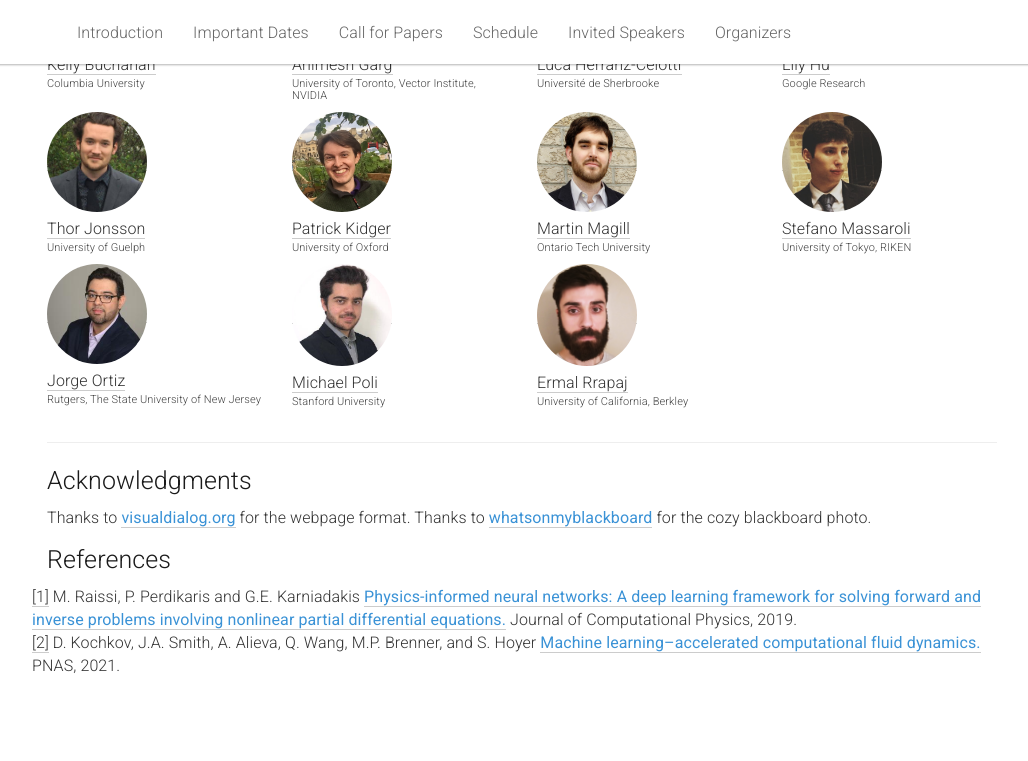
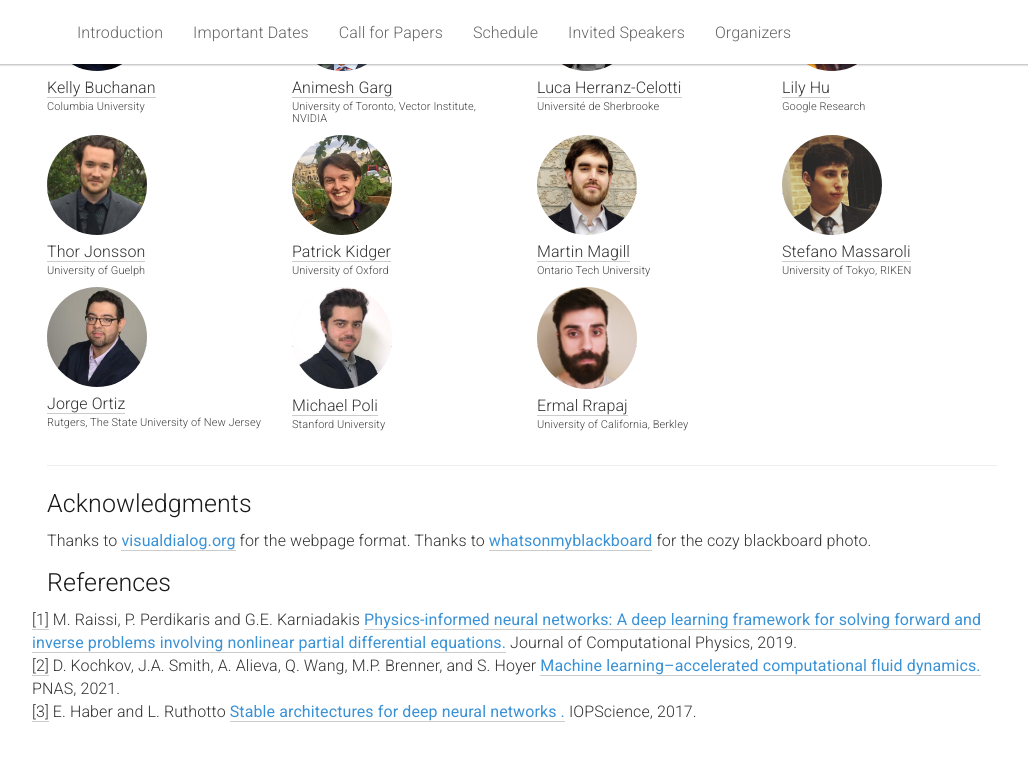
Before and after one commit to dl-de/dl-de.github.io, a Jekyll site: the page built from _pages/home.md, in a window 1280 px wide and 900 px high, scrolled down 3358 px. Shown: the top 761 px of the window, without its empty margins (118-1146 px from the left). Built offline with Jekyll 4.4.1, drawn with Linux system fonts in a browser that asks for light colours.

Commit message:
minor changes

```diff
--- a/_pages/home.md
+++ b/_pages/home.md
@@ -107,7 +107,7 @@ The scope of the workshop spans topics at the intersection of DL and DEs, includ
       <li>How can DE models provide insights into DL?
       <ul>
         <li>What families of functions are best represented by different neural architectures?</li>
-        <li>Can this connection guide the design of new neural architectures?</li>
+        <li>Can this connection guide the design of new neural architectures?</li> <a href="#note1" id="note2ref">[3]</a>
         <li>Can DE models be used to derive bounds on generalization error?</li>
         <li>What insights can DE models provide into training dynamics?</li>
         <li>Can these insights guide the design of weight initialization schemes?</li>
@@ -416,6 +416,13 @@ The scope of the workshop spans topics at the intersection of DL and DEs, includ
     Machine learning–accelerated computational fluid dynamics.</a></span>
     PNAS, 2021.
 
+    <br><a id="note1" href="#note2ref">[3]</a> E. Haber and L. Ruthotto
+    <span style="color:#3a92d6;font-weight:400;"> <a href="https://www.pnas.org/content/118/21/e2101784118">
+    Stable architectures for deep neural networks
+    .</a></span>
+    IOPScience, 2017.
+
+
 
 
 </div>
```
